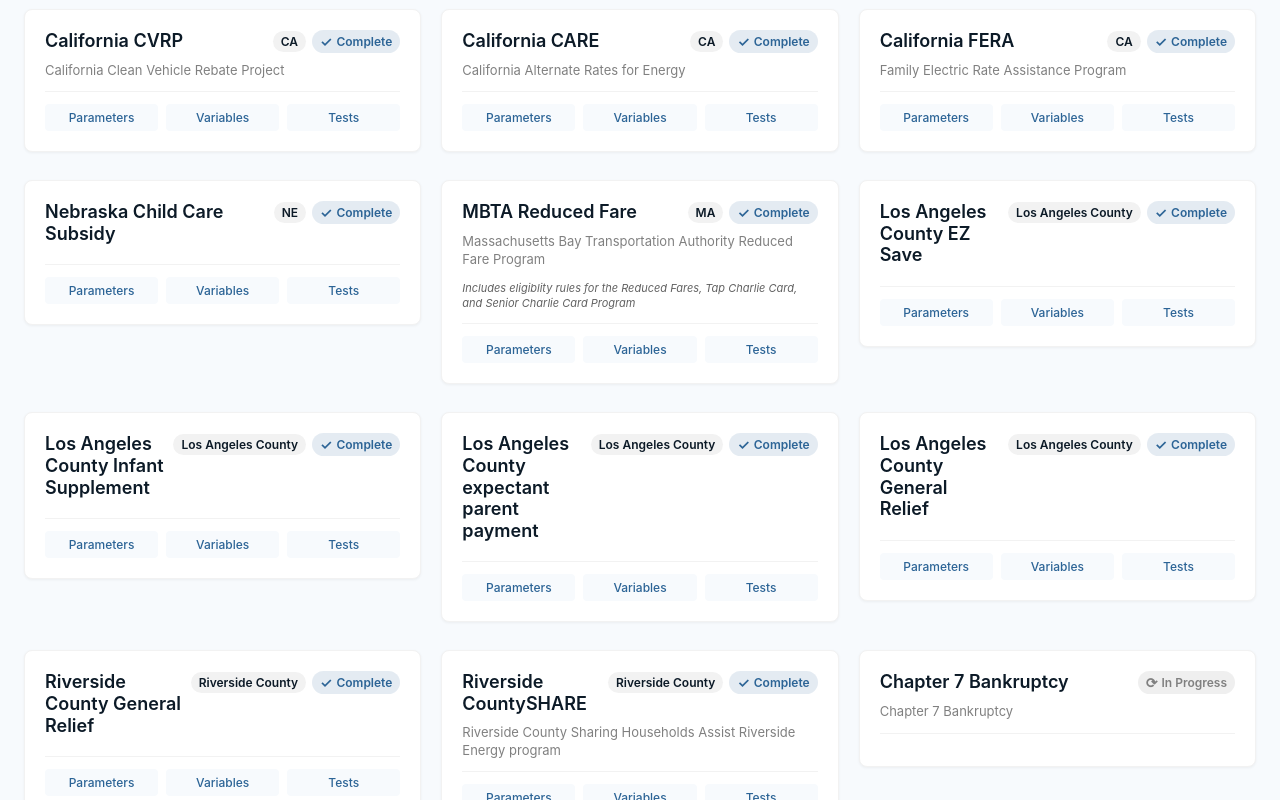
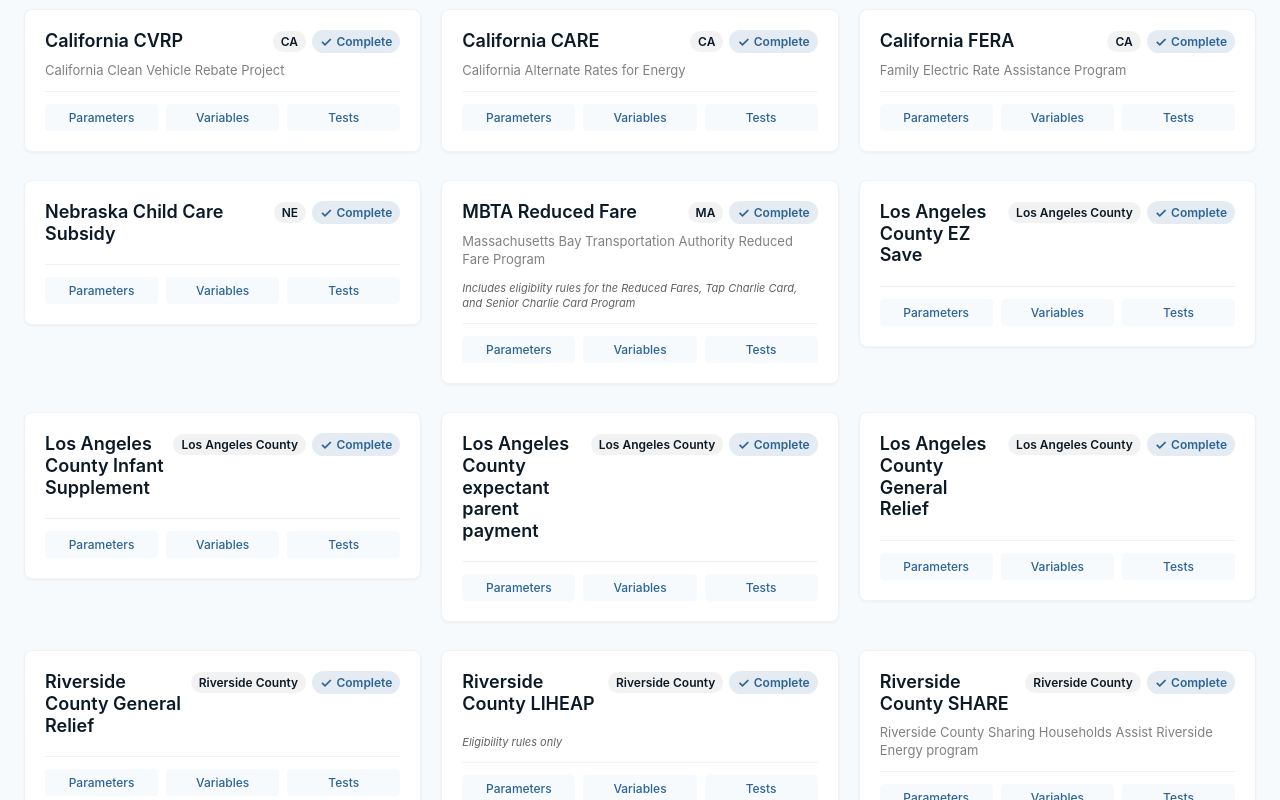
Before and after one commit to PolicyEngine/policyengine-coverage-tracker, a React (Create React App) app: page / in a window 1280 px wide. Shown: the part 2000-2800 px from the top of the page. Built offline with nearby package versions, Linux system fonts and the light colour scheme.

Commit message:
local programs

```diff
--- a/src/data/programs.ts
+++ b/src/data/programs.ts
@@ -625,8 +625,22 @@
     },
   },
   {
+    id: 'ca_riv_liheap',
+    name: 'Riverside County LIHEAP',
+    fullName: '',
+    agency: 'Local',
+    status: 'complete',
+    coverage: 'Riverside County',
+    notes: 'Eligibility rules only',
+    githubLinks: {
+      parameters: `${GITHUB_BASE}/parameters/gov/local/ca/riv/liheap`,
+      variables: `${GITHUB_BASE}/variables/gov/local/ca/riv/liheap`,
+      tests: `${TESTS_BASE}/policy/baseline/gov/local/ca/riv/liheap`,
+    },
+  },
+  {
     id: 'share',
-    name: 'Riverside CountySHARE',
+    name: 'Riverside County SHARE',
     fullName: 'Riverside County Sharing Households Assist Riverside Energy program',
     agency: 'Local',
     status: 'complete',
@@ -635,6 +649,19 @@
       parameters: `${GITHUB_BASE}/parameters/gov/local/ca/riv/share`,
       variables: `${GITHUB_BASE}/variables/gov/local/ca/riv/share`,
       tests: `${TESTS_BASE}/policy/baseline/gov/local/ca/riv/share`,
+    },
+  },
+  {
+    id: 'ca_ala_general_assistance',
+    name: 'Alameda County General Assistance',
+    fullName: '',
+    agency: 'Local',
+    status: 'complete',
+    coverage: 'Riverside County',
+    githubLinks: {
+      parameters: `${GITHUB_BASE}/parameters/gov/local/ca/ala/ga`,
+      variables: `${GITHUB_BASE}/variables/gov/local/ca/ala/ga`,
+      tests: `${TESTS_BASE}/policy/baseline/gov/local/ca/ala/ga`,
     },
   },
 
```
